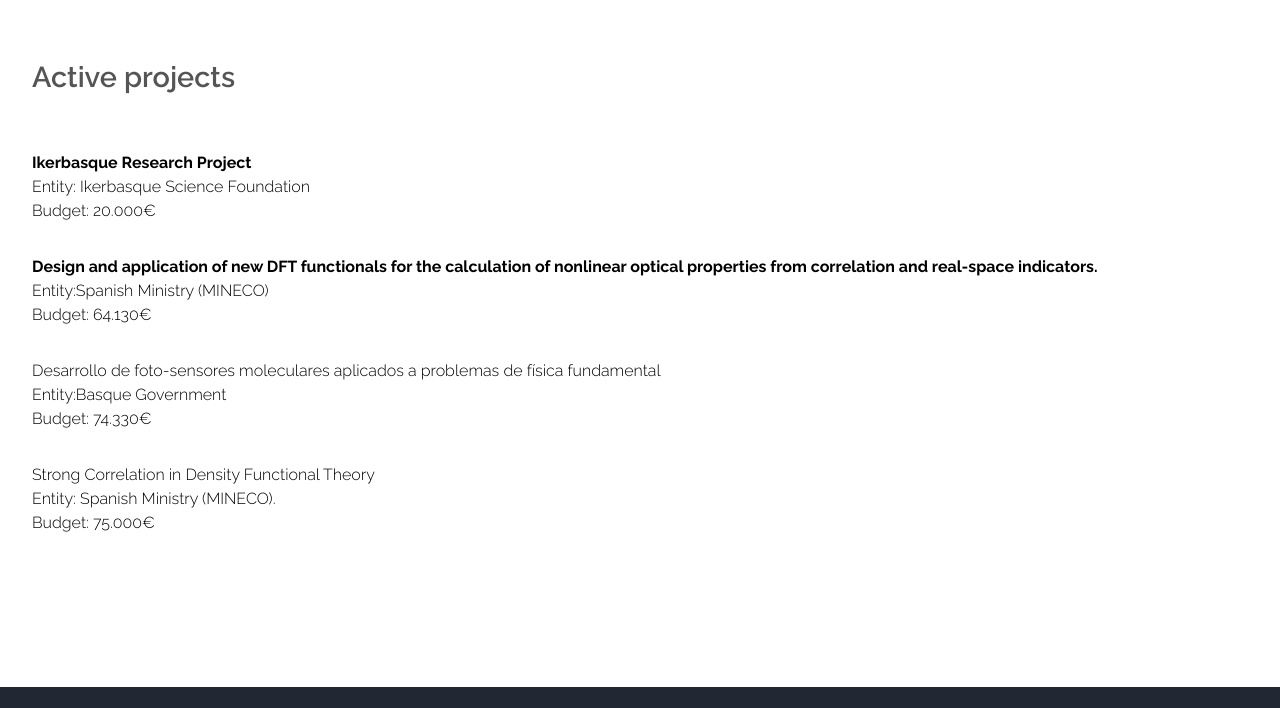
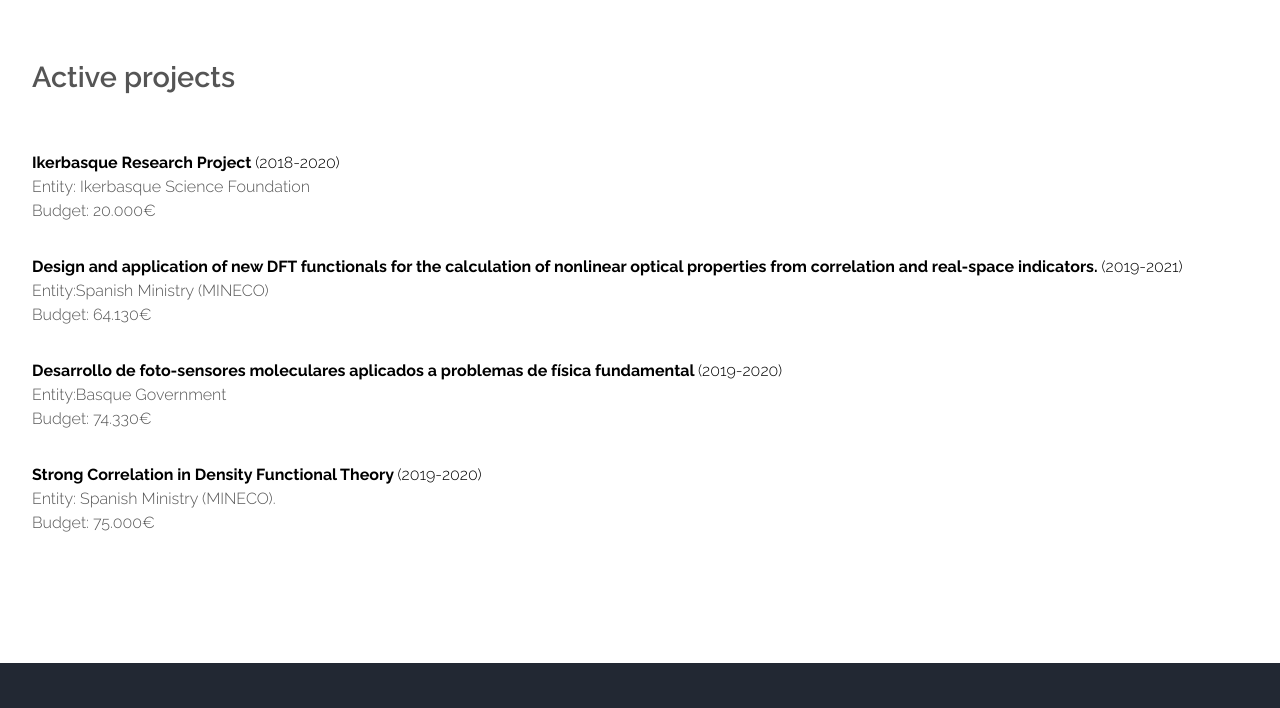
Before and after one commit to old-jekyll-templates/Horizons-Jekyll-Theme, a Jekyll site: the page built from fundings.html, in a window 1280 px wide and 900 px high, cut to the strip 192-900 px from the top of the window. Built offline with Jekyll 4.4.1, drawn with Linux system fonts in a browser that asks for light colours.

Commit message:
Update fundings.html

```diff
--- a/fundings.html
+++ b/fundings.html
@@ -17,21 +17,21 @@ layout: main
 							<p style="text-align:justify; text-justify:inter-ideograph;"> <font color="#000000">
             <b>
 		    Ikerbasque Research Project
-		    </b></font><br><font color="#000000">
+		    </b>(2018-2020)</font><br>
 					        Entity: Ikerbasque Science Foundation <br />
                                                 Budget: 20.000€
 	<p style="text-align:justify; text-justify:inter-ideograph;"> <font color="#000000">
 <b> Design and application of new DFT functionals for the calculation of nonlinear optical properties from correlation and real-space indicators.
-		  </b></font><br>
+		  </b>(2019-2021)</font><br>
 	          Entity:Spanish Ministry (MINECO) <br /> Budget: 64.130€
 <p style="text-align:justify; text-justify:inter-ideograph;"> <font color="#000000">
-Desarrollo de foto-sensores moleculares aplicados a problemas de física fundamental
-		    		  </b></font><br>
+<b> Desarrollo de foto-sensores moleculares aplicados a problemas de física fundamental
+		    		  </b>(2019-2020)</font><br>
 				Entity:Basque Government <br />
 	Budget: 74.330€
 	<p style="text-align:justify; text-justify:inter-ideograph;"> <font color="#000000">
-	Strong Correlation in Density Functional Theory
-		    </b></font><br>
+	<b> Strong Correlation in Density Functional Theory
+		    </b> (2019-2020)</font><br>
 	Entity: Spanish Ministry (MINECO). <br />  Budget: 75.000€ </p>
 
 					</section>
```
